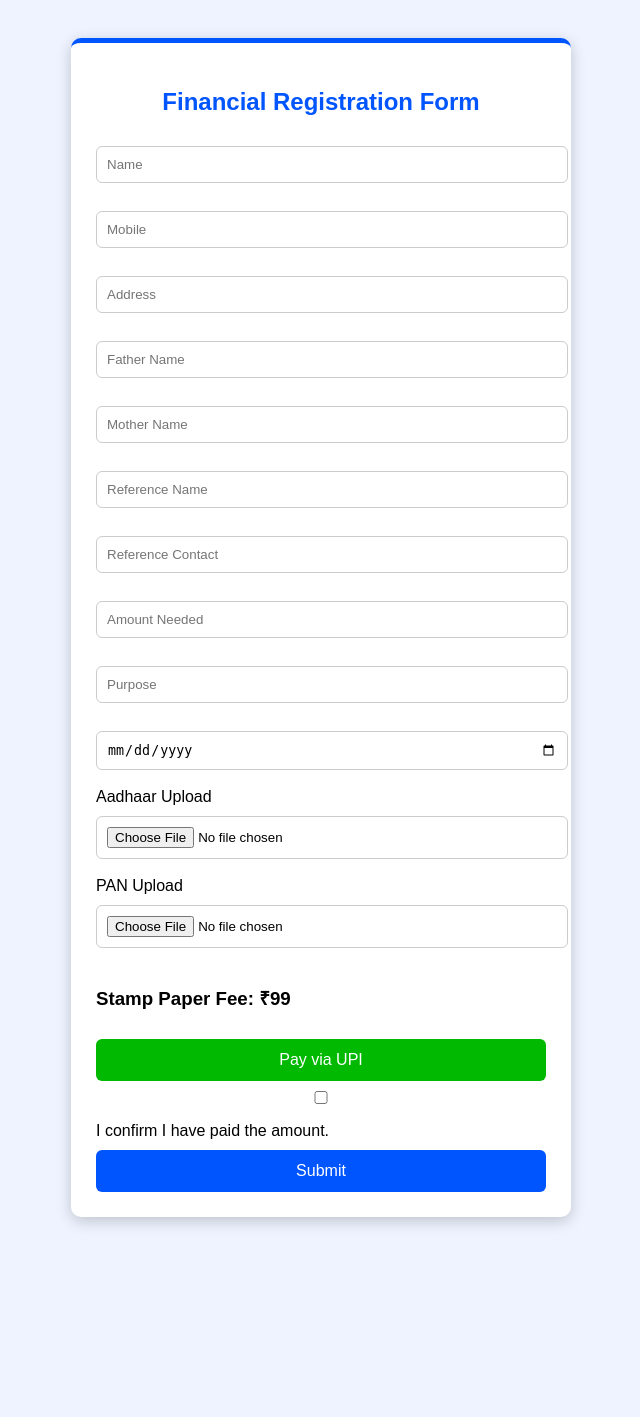
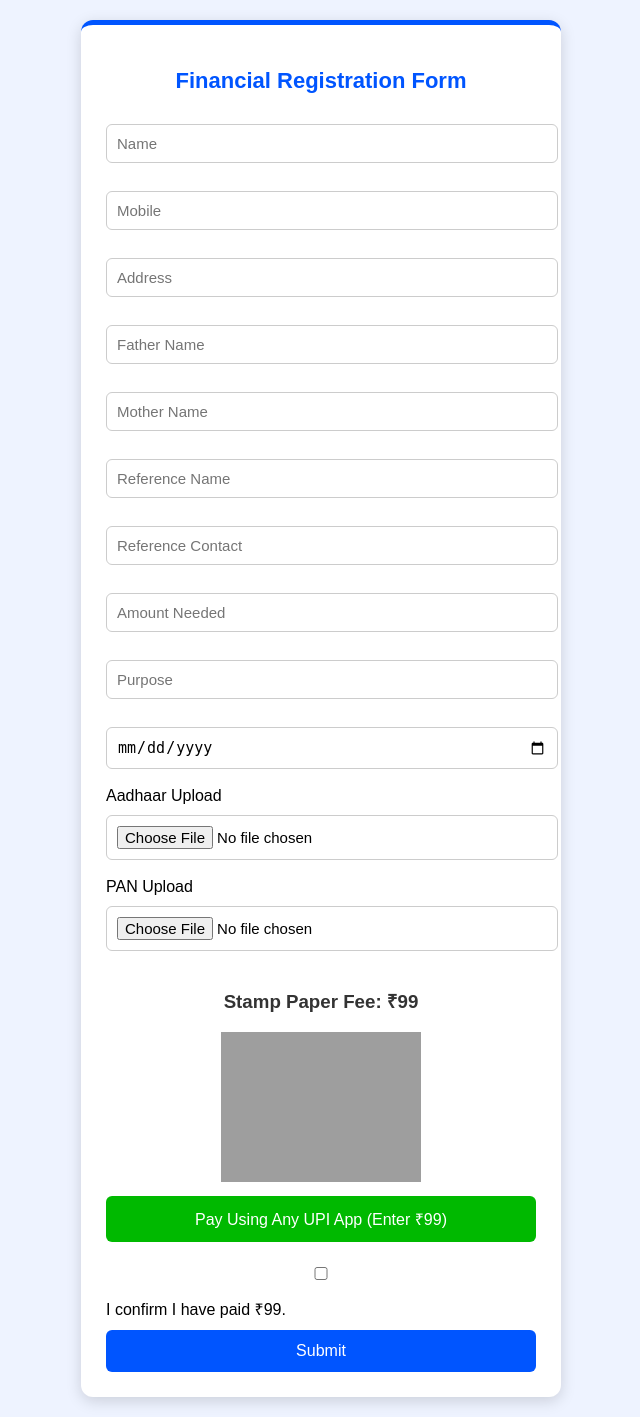
Before and after one commit to Vijay999n/Financial_Registration_App, a Flask app: page / in a window 1280 px wide. Shown: the whole page, without its empty margins (319-959 px from the left). Before the commit the page ends 1226 px from the top, so only its background shows below. Run offline with Flask 3, Linux system fonts and the light colour scheme; grey boxes are pictures that could not be loaded.

Commit message:
Update form.html

```diff
--- a/Financial_Registration_App/templates/form.html
+++ b/Financial_Registration_App/templates/form.html
@@ -9,29 +9,39 @@
         body {
             font-family: Arial;
             background: #eef3ff;
-            padding: 30px;
+            margin: 0;
+            padding: 20px;
+            display: flex;
+            justify-content: center;
+            align-items: flex-start;
         }
+
         .container {
-            width: 450px;
-            margin: auto;
+            width: 100%;
+            max-width: 430px;
             background: #fff;
             padding: 25px;
-            border-radius: 10px;
-            box-shadow: 0 4px 15px rgba(0,0,0,0.2);
+            border-radius: 12px;
+            box-shadow: 0 4px 15px rgba(0,0,0,0.15);
             border-top: 5px solid #0055ff;
         }
+
         h2 {
             text-align: center;
             color: #0055ff;
             margin-bottom: 20px;
+            font-size: 22px;
         }
+
         input {
             width: 100%;
             padding: 10px;
             margin: 10px 0 18px;
             border: 1px solid #ccc;
             border-radius: 6px;
+            font-size: 15px;
         }
+
         button {
             width: 100%;
             padding: 12px;
@@ -43,18 +53,31 @@
             font-size: 16px;
             margin-top: 10px;
         }
+
         .upi-btn {
             background: #00b900;
+        }
+
+        .qr-box {
+            text-align: center;
+            margin-top: 10px;
+            margin-bottom: 5px;
+        }
+
+        .pay-link {
+            display: block;
+            background: #00b900;
+            color: white;
+            text-align: center;
+            padding: 12px;
+            border-radius: 6px;
+            text-decoration: none;
+            font-size: 16px;
+            margin-top: 10px;
         }
     </style>
 
     <script>
-        // Manual amount – always works
-        function payUPI() {
-            window.location.href =
-            "upi://pay?pa=7022118670@ybl&pn=Financial%20Registration&cu=INR";
-        }
-
         function enableSubmit() {
             document.getElementById("submitBtn").disabled =
                 !document.getElementById("paid").checked;
@@ -71,23 +94,14 @@
     <form action="/submit" method="POST" enctype="multipart/form-data">
 
         <input type="text" name="name" placeholder="Name" required>
-
         <input type="text" name="mobile" placeholder="Mobile" required>
-
         <input type="text" name="address" placeholder="Address" required>
-
         <input type="text" name="father_name" placeholder="Father Name" required>
-
         <input type="text" name="mother_name" placeholder="Mother Name" required>
-
         <input type="text" name="ref_name" placeholder="Reference Name" required>
-
         <input type="text" name="ref_contact" placeholder="Reference Contact" required>
-
         <input type="number" name="amount_needed" placeholder="Amount Needed" required>
-
         <input type="text" name="purpose" placeholder="Purpose" required>
-
         <input type="date" name="return_date" required>
 
         <label>Aadhaar Upload</label>
@@ -96,12 +110,22 @@
         <label>PAN Upload</label>
         <input type="file" name="pan" accept="image/*" required>
 
-        <h3>Stamp Paper Fee: ₹99</h3>
+        <h3 style="text-align:center; color:#333;">Stamp Paper Fee: <b>₹99</b></h3>
 
-        <button type="button" class="upi-btn" onclick="payUPI()">Pay via UPI</button>
+        <div class="qr-box">
+            <img src="https://api.qrserver.com/v1/create-qr-code/?size=200x200&data=upi://pay?pa=7022118670@ybl&pn=Financial+Registration&cu=INR"
+                 width="200">
+        </div>
 
-        <input type="checkbox" id="paid" onclick="enableSubmit()">
-        I confirm I have paid the amount.
+        <a class="pay-link"
+           href="upi://pay?pa=7022118670@ybl&pn=Financial+Registration&cu=INR">
+           Pay Using Any UPI App (Enter ₹99)
+        </a>
+
+        <div style="margin-top:15px;">
+            <input type="checkbox" id="paid" onclick="enableSubmit()">
+            I confirm I have paid ₹99.
+        </div>
 
         <button id="submitBtn" disabled type="submit">Submit</button>
 
```
